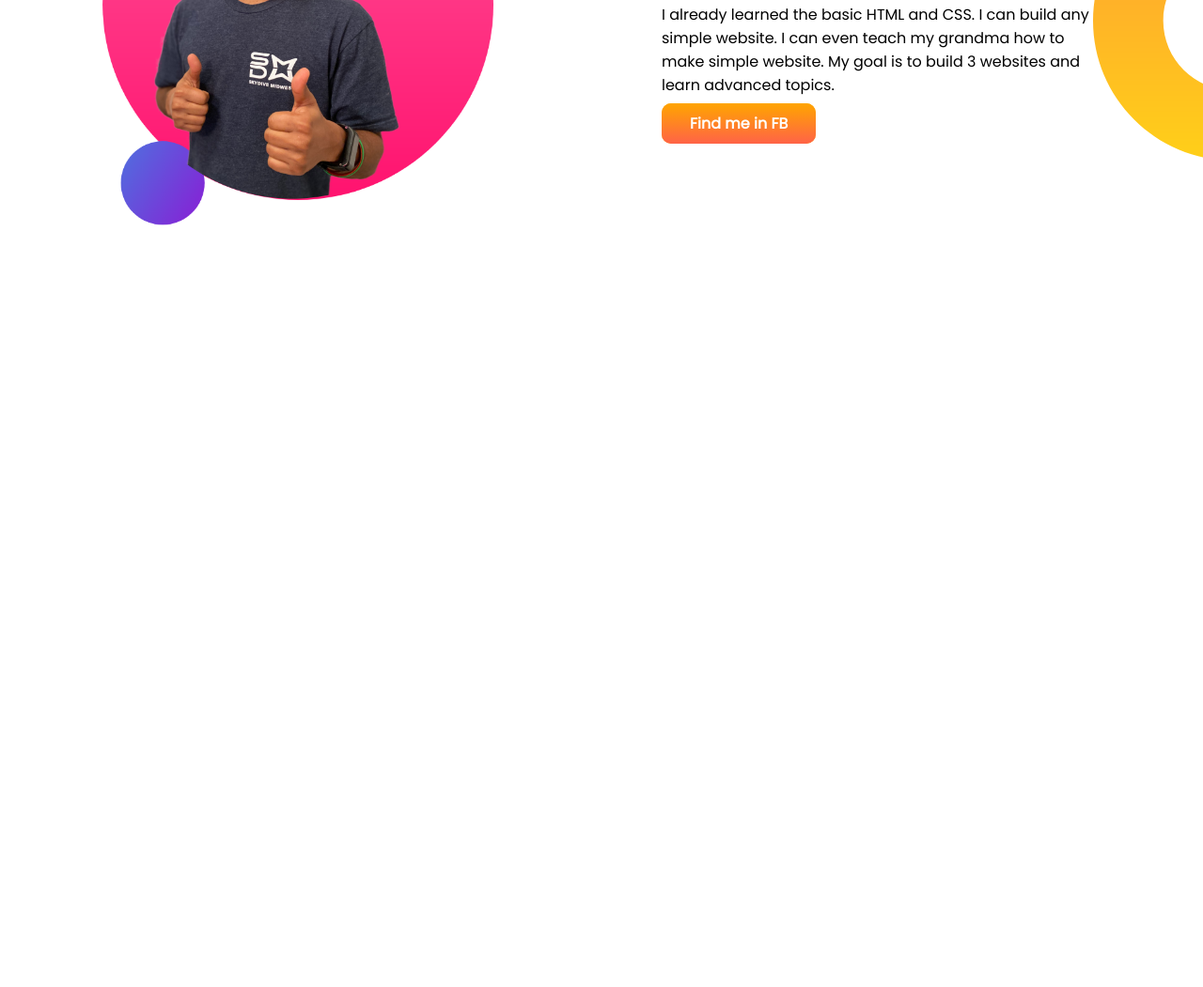
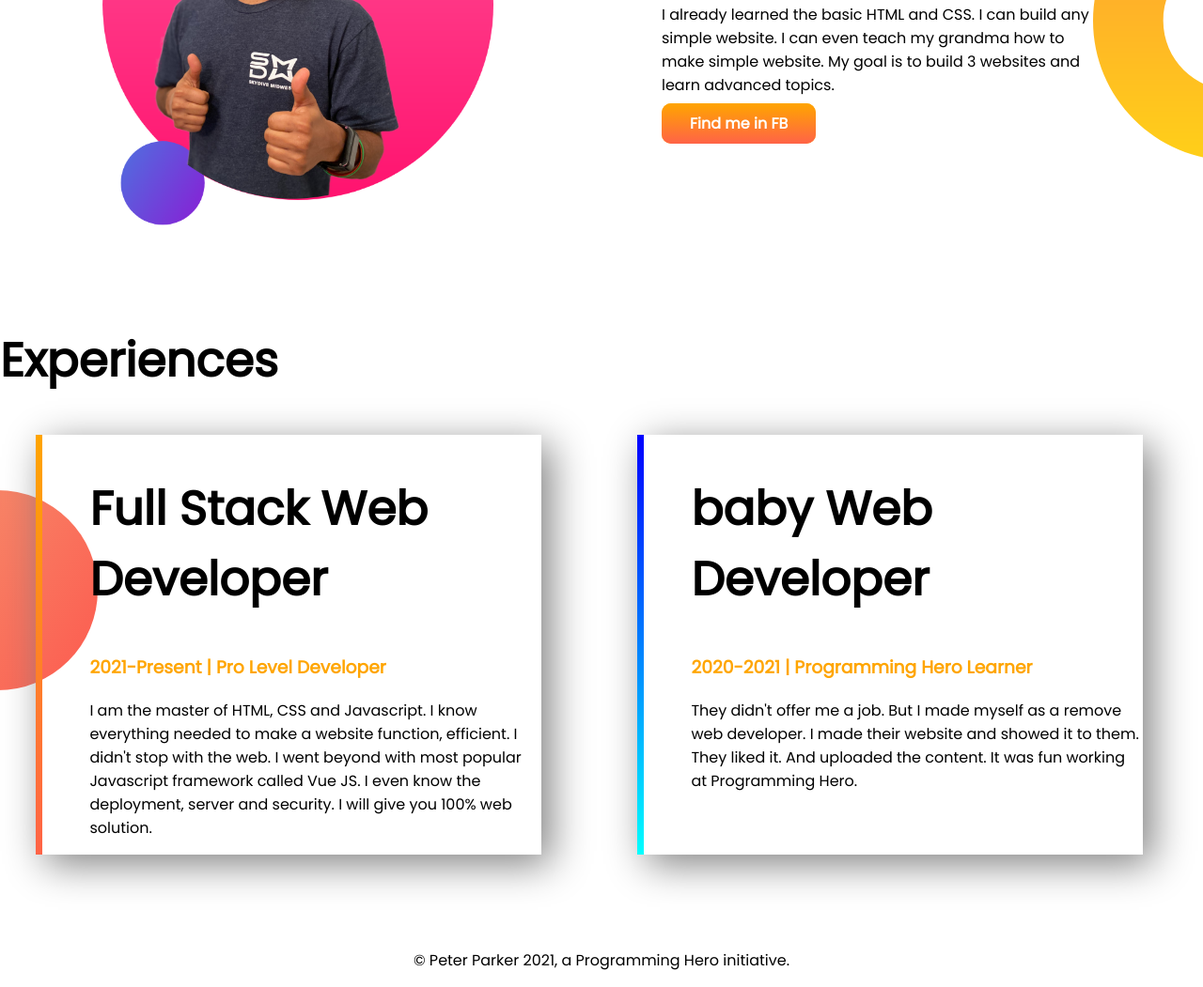
Before and after one commit to Indronilnrk99/developer-portfolio, a plain HTML site: page index.html in a window 1280 px wide. Shown: the part 841-1892 px from the top of the page at 94% size. Before the commit the page ends 1188 px from the top, so only its background shows below. Drawn offline with Linux system fonts and the light colour scheme.

Commit message:
all done

```diff
--- a/index.html
+++ b/index.html
@@ -13,7 +13,7 @@
 </head>
 
 <body>
-    <section class="top-banner">
+    <section class="top-banner flexible-container">
         <div class="half-width">
             <h1>Welcome to</h1>
             <h1><span class="orange-color">Indronil</span> World!</h1>
@@ -30,7 +30,7 @@
             <img src="images/jhankar.png" alt="">
         </div>
     </section>
-    <section class="dream-big">
+    <section class="dream-big flexible-container">
         <div class="half-width">
             <img src="images/jhankar2.png" alt="">
         </div>
@@ -42,8 +42,31 @@
                 to make simple website. My goal is to build 3 websites and learn advanced topics.</p>
             <a class="link-button" target="blank" href="https://www.facebook.com/neal.vr.9/">Find me in FB</a>
         </div>
+    </section>
 
+    <section class="exp-area">
+        <h1>Experiences</h1>
+        <div class="flexible-container">
+            <div id="web-dev" class="exp-item">
+                <h1>Full Stack Web Developer</h1>
+                <h3 class="orange-color">2021-Present | Pro Level Developer</h3>
+                <p>I am the master of HTML, CSS and Javascript. I know everything needed to make a website function,
+                    efficient. I didn't stop with the web. I went beyond with most popular Javascript framework called
+                    Vue
+                    JS. I even know the deployment, server and security. I will give you 100% web solution.</p>
+            </div>
+            <div id="baby-dev" class="exp-item">
+                <h1>baby Web Developer</h1>
+                <h3 class="orange-color">2020-2021 | Programming Hero Learner</h3>
+                <p>They didn't offer me a job. But I made myself as a remove web developer. I made their website and
+                    showed
+                    it to them. They liked it. And uploaded the content. It was fun working at Programming Hero.</p>
+            </div>
+        </div>
     </section>
+    <footer>
+        <p>© Peter Parker 2021, a Programming Hero initiative.</p>
+    </footer>
 </body>
 
 </html>
--- a/style.css
+++ b/style.css
@@ -8,7 +8,7 @@ h1{
 .orange-color{
     color: orange;
 }
-section{
+.flexible-container{
     display: flex;
     margin-bottom: 100px;
 }
@@ -40,3 +40,30 @@ section{
 .dream-big p{
     padding-right: 100px;
 }
+.exp-item{
+    box-shadow: 10px 10px 40px gray;
+    width: 45%;
+    margin-left: 3%;
+    margin-right: 5%;
+    padding-left: 50px;
+
+}
+.exp-area{
+    background-image: url(images/exp-bg.png);
+    background-repeat: no-repeat;
+    background-position:left;
+
+}
+#web-dev{
+    border-left: 7px solid;
+    border-image: linear-gradient(orange, tomato);
+    border-image-slice: 1;
+}
+#baby-dev{
+    border-left: 7px solid;
+    border-image: linear-gradient(blue, cyan);
+    border-image-slice: 1;
+}
+footer p{
+    text-align: center;
+}
```
